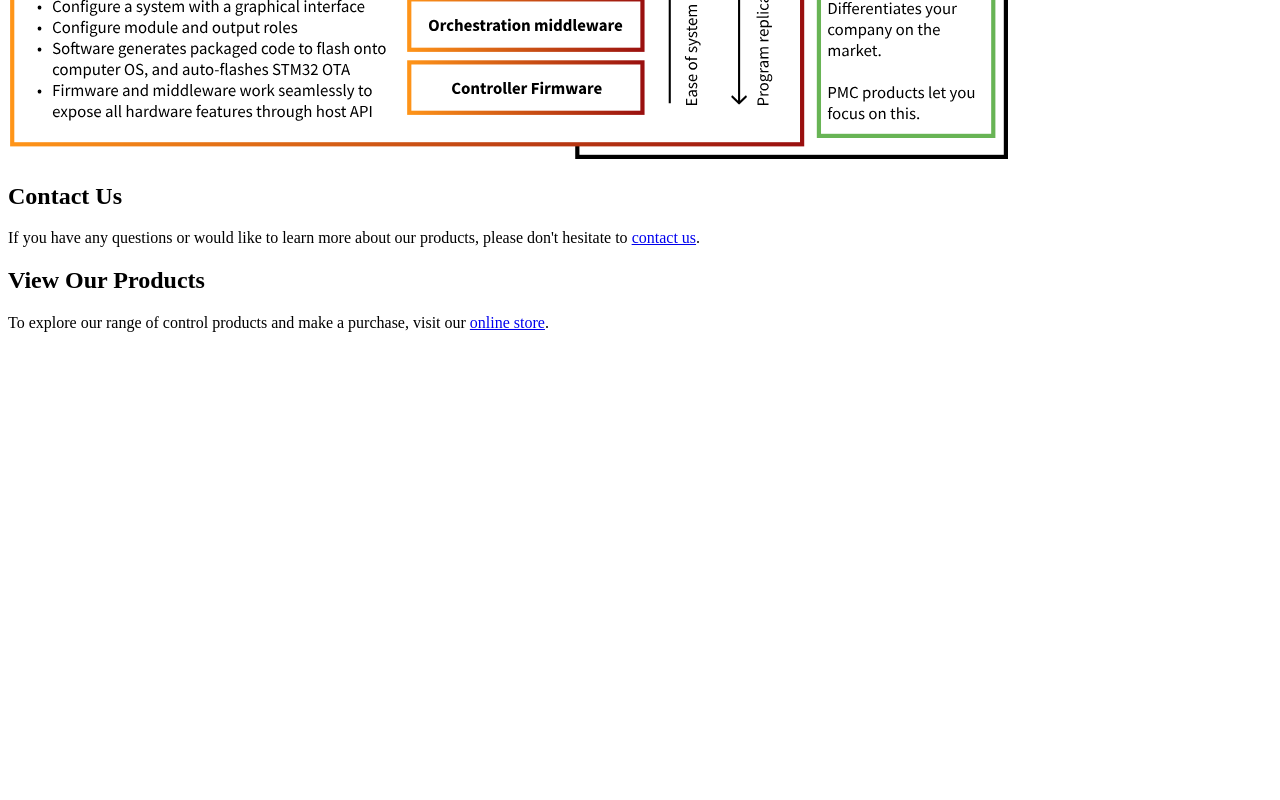
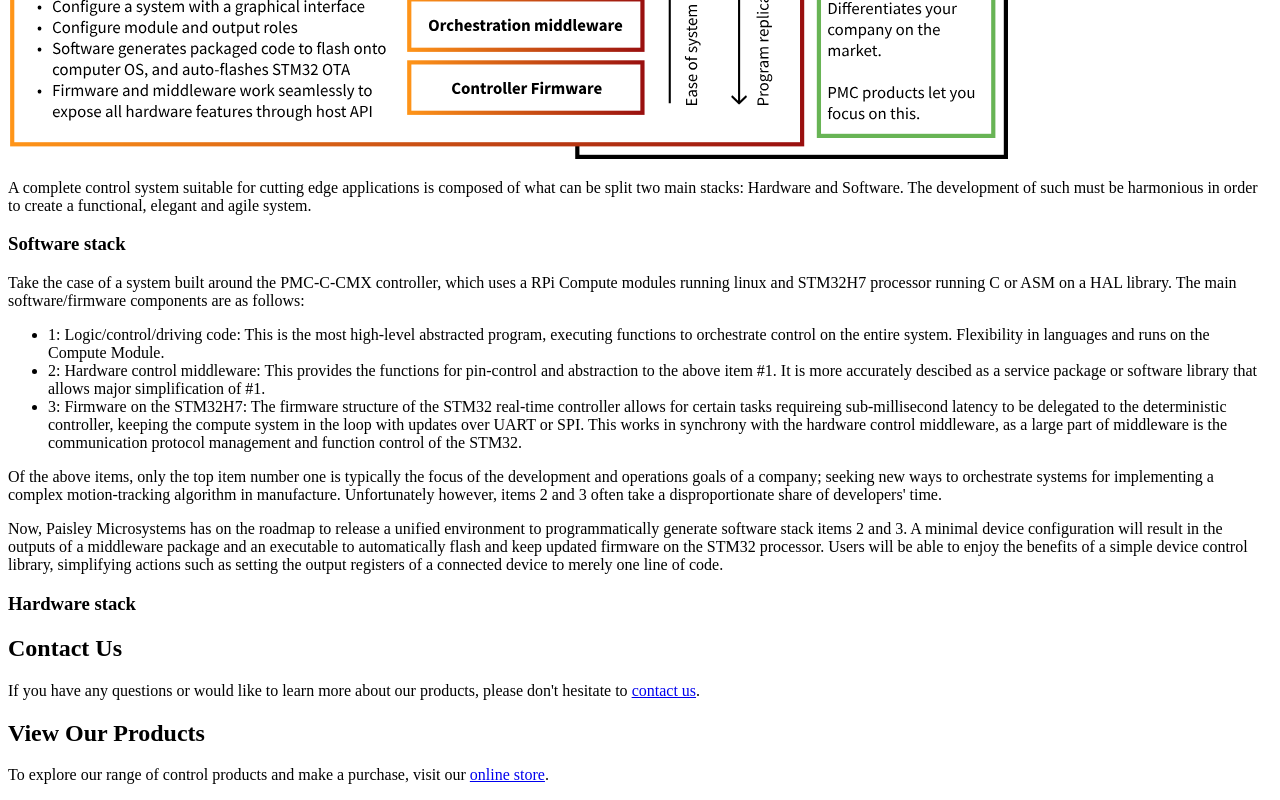
Before and after one commit to EmilianoGarciaLopez/pms-docs, a Next.js app: page / in a window 1280 px wide. Shown: the part 1221-2021 px from the top of the page. Before the commit the page ends 1569 px from the top, so only its background shows below. Built offline with nearby package versions, Linux system fonts and the light colour scheme.

Commit message:
Update index.mdx

```diff
--- a/pages/index.mdx
+++ b/pages/index.mdx
@@ -15,12 +15,28 @@ Our debut product, [PMC-C-CMX](/PMC/overview), is a powerful control board desig
 - Flexible [powering options](/PMC/powering) with wire/terminal input and USB-C PD input
 - High-performance [compute module](/PMC/compute-module) with support for NVMe SSDs and cellular modems
 - Real-time control with the onboard [STM32H7 microcontroller](/PMC/stm32h7)
-- Expandable [PMC modular bus](/PMC/modular-bus) for connecting additional IO modules
+- Expandable [PMC modular bus](/PMC/modular-bus) for connecting functional modules for IO, telemetry, and high-speed capabilities
 
 Explore the [PMC-C-CMX](/PMC/overview) section to learn more about this versatile control board and its capabilities.
 
 ## Current Plans
 ![System Overview](/images/pmc/system-overview.svg)
+
+A complete control system suitable for cutting edge applications is composed of what can be split two main stacks: Hardware and Software. The development of such must be harmonious in order to create a functional, elegant and agile system.
+
+### Software stack
+
+Take the case of a system built around the PMC-C-CMX controller, which uses a RPi Compute modules running linux and STM32H7 processor running C or ASM on a HAL library. The main software/firmware components are as follows:
+
+- 1: Logic/control/driving code: This is the most high-level abstracted program, executing functions to orchestrate control on the entire system. Flexibility in languages and runs on the Compute Module.
+- 2: Hardware control middleware: This provides the functions for pin-control and abstraction to the above item #1. It is more accurately descibed as a service package or software library that allows major simplification of #1.
+- 3: Firmware on the STM32H7: The firmware structure of the STM32 real-time controller allows for certain tasks requireing sub-millisecond latency to be delegated to the deterministic controller, keeping the compute system in the loop with updates over UART or SPI. This works in synchrony with the hardware control middleware, as a large part of middleware is the communication protocol management and function control of the STM32.
+
+Of the above items, only the top item number one is typically the focus of the development and operations goals of a company; seeking new ways to orchestrate systems for implementing a complex motion-tracking algorithm in manufacture. Unfortunately however, items 2 and 3 often take a disproportionate share of developers' time.
+
+Now, Paisley Microsystems has on the roadmap to release a unified environment to programmatically generate software stack items 2 and 3. A minimal device configuration will result in the outputs of a middleware package and an executable to automatically flash and keep updated firmware on the STM32 processor. Users will be able to enjoy the benefits of a simple device control library, simplifying actions such as setting the output registers of a connected device to merely one line of code.
+
+### Hardware stack
 
 ## Contact Us
 
```
